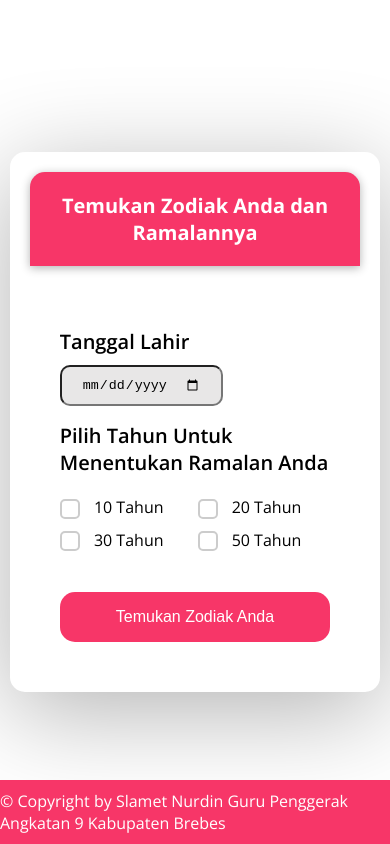
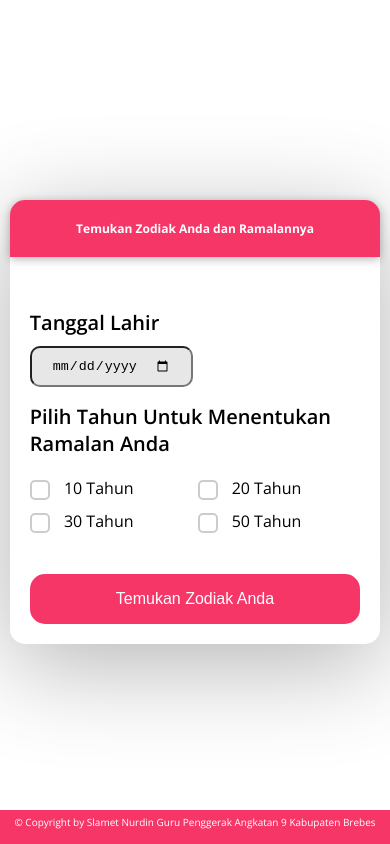
Before and after one commit to Ardiansyah1506/zodiac-app, a plain HTML site: page index.html in a window 390 px wide. Drawn offline with nearby package versions, Linux system fonts and the light colour scheme.

Commit message:
responsive

```diff
--- a/css/index.css
+++ b/css/index.css
@@ -12,6 +12,7 @@ html {
 
 body {
   font-family: "Open Sans";
+  min-width: 320px;
 }
 
 .wrapper {
@@ -142,24 +143,25 @@ input[type="submit"]:hover {
 }
 
 footer {
-  position: absolute;
-  bottom: 0;
   display: flex;
   align-items: center;
   justify-content: center;
+  position: absolute;
+  bottom: 0;
   background-color: #f73668;
   width: 100%;
+  min-width: 320px;
 }
 
 footer p {
-  padding-top: 10px;
+  padding: 10px;
   font-weight: 600px;
   color: white;
 }
 
 /* Responsiveness using media queries */
 @media screen and (max-width: 768px) {
-  .card {
+  .card-body {
     padding: 20px; /* Adjust padding for smaller screens */
   }
 }
@@ -168,4 +170,13 @@ footer p {
   .card {
     width: 95%; /* Adjust width for smaller screens */
   }
+
+  .card-header h1 {
+    font-size: 12px;
+  }
+
+  footer p {
+    padding: 5px;
+    font-size: 10px;
+  }
 }
--- a/css/result.css
+++ b/css/result.css
@@ -12,8 +12,8 @@ body {
 }
 
 .container {
-  border: 1px solid pink;
   width: 100%;
+  min-width: 320px;
   height: 100vh;
   display: flex;
   align-items: center;
@@ -68,7 +68,8 @@ td {
 
 /* Style untuk baris saat dihover */
 
-.sign {
+.sign,
+.zodiac {
   text-transform: capitalize;
 }
 img {
@@ -87,27 +88,49 @@ footer {
   justify-content: center;
   background-color: #f73668;
   width: 100%;
+  min-width: 320px;
 }
 
 footer p {
-  padding-top: 10px;
-  font-weight: 600;
+  padding: 10px;
+  font-weight: 600px;
   color: white;
 }
 
+@media screen and (max-width: 1250px) {
+  .result-wrapper {
+    width: 85%;
+    font-size: 12px;
+  }
+}
+
 @media screen and (max-width: 576px) {
-  footer {
-    position: absolute;
-  }
-  footer p {
-    font-size: 8px;
-  }
-
   table {
     font-size: 10px;
   }
+
   img {
     width: 40%;
     height: 40%;
   }
+
+  .sign {
+    font-size: 20px;
+  }
+
+  .zodiac-date {
+    font-size: 12px;
+  }
+
+  td {
+    padding: 12px;
+  }
+
+  footer {
+    position: absolute;
+  }
+
+  footer p {
+    font-size: 8px;
+  }
 }
--- a/js/result.js
+++ b/js/result.js
@@ -10,6 +10,7 @@ if (!zodiacSign) {
 document.title = `Your Zodiac - ${zodiacSign}`;
 
 const signElements = document.querySelectorAll(".sign");
+const zodiacElements = document.querySelectorAll(".zodiac");
 const Personality = document.querySelectorAll(".personal");
 const futureSign = document.querySelectorAll(".future");
 const ageShow = document.querySelectorAll(".age");
@@ -23,6 +24,9 @@ imageElement.alt = zodiacSign;
 signElements.forEach(sign => {
   sign.innerHTML = zodiacSign;
 });
+
+zodiacElements.forEach(f => f.innerHTML = zodiacSign);
+
 futureSign.forEach(f => {
   f.innerHTML = future;
 });
```
Also changed, not shown: result.html (+1 -1 lines).
